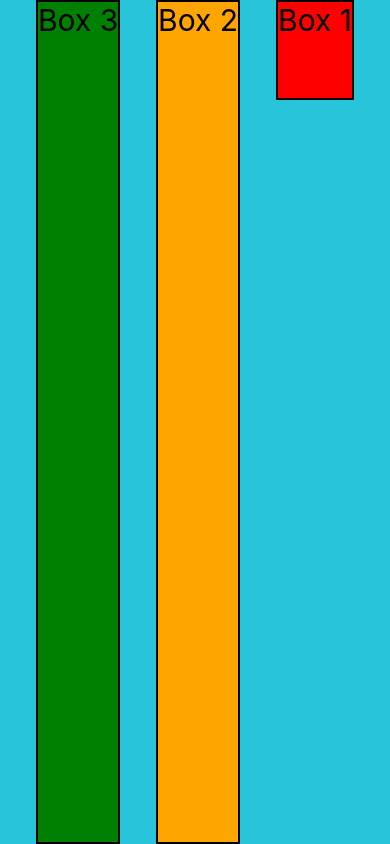
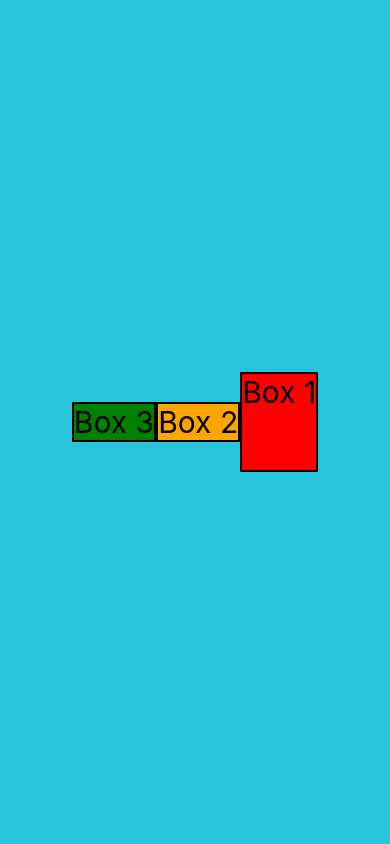
Before and after one commit to WallMonfortt/02-MyFirstApp, a React Native app: screen / in a window 390 px wide. Built offline with nearby package versions, Linux system fonts and the light colour scheme.

Commit message:
alignItems

```diff
--- a/src/screens/FlexScreenDirection.tsx
+++ b/src/screens/FlexScreenDirection.tsx
@@ -16,7 +16,8 @@ const styles = StyleSheet.create({
         flex: 1,
         flexDirection: 'row-reverse',
         backgroundColor: '#28C4D9',
-        justifyContent: 'space-evenly',
+        justifyContent: 'center',
+        alignItems: 'center',
     },
     box1:{
         borderWidth: 2,
```
